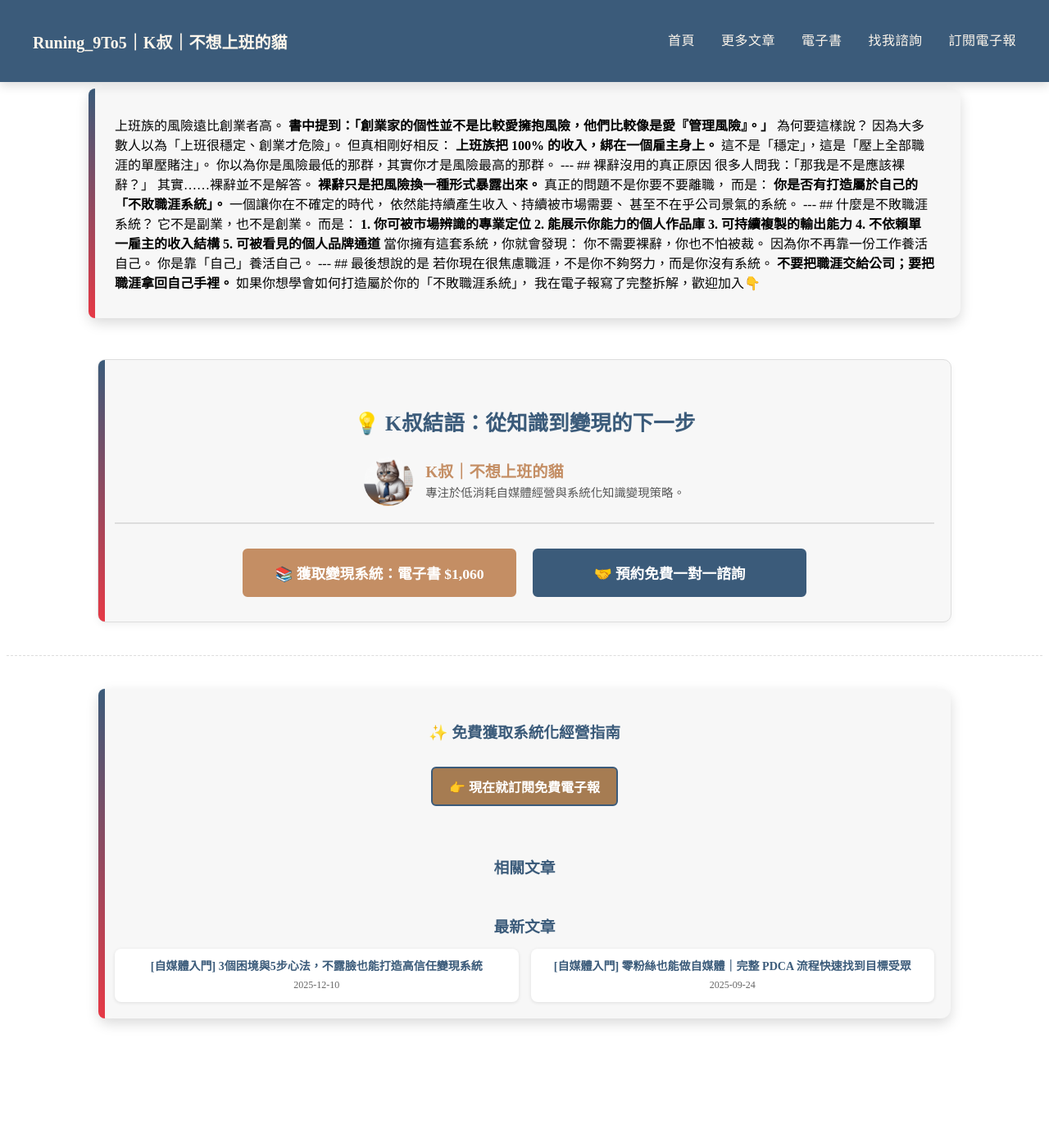
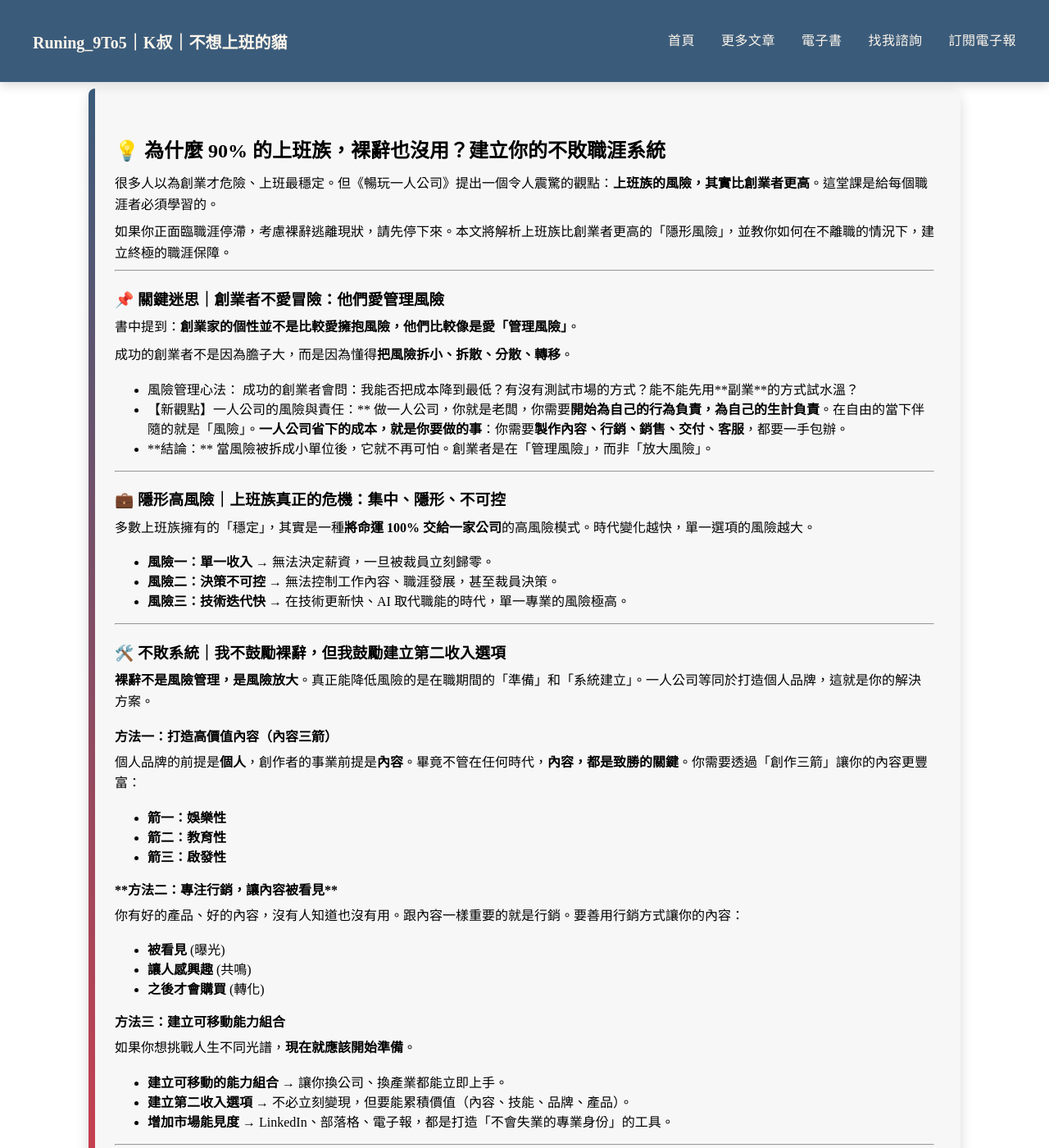
Before and after one commit to KenHAI666/Runing9TO5, a Jekyll site: the page built from _posts/2025-12-11-為什麼 90% 的上班族，裸辭也沒用？建立你的不敗職涯系統.md, in a window 1280 px wide and 1400 px high. Shown: the whole window at 82% size. Built offline with Jekyll 4.4.1, drawn with Linux system fonts in a browser that asks for light colours; some of the changed text lies outside the part shown.

Commit message:
Update 2025-12-11-為什麼 90% 的上班族，裸辭也沒用？建立你的不敗職涯系統.md

```diff
--- a/_posts/2025-12-11-為什麼 90% 的上班族，裸辭也沒用？建立你的不敗職涯系統.md
+++ b/_posts/2025-12-11-為什麼 90% 的上班族，裸辭也沒用？建立你的不敗職涯系統.md
@@ -2,70 +2,73 @@
 layout: default
 title: "[職涯風險] 為什麼 90% 的上班族，裸辭也沒用？建立你的不敗職涯系統"
 date: 2025-12-11
-categories: [自我成長, 職涯成長, 一人公司]
+categories: [自媒體, 職涯發展]
+tags: ['職涯停滯', '裸辭', '一人公司', '職涯保障', '第二收入', '風險管理']
+description: "【職涯焦慮必讀】許多上班族以為裸辭能解決職涯停滯，但為何 90% 的人失敗？本文解析上班族比創業者更高的「隱形風險」，並分享不需離職就能建立「可移動能力」與「第二收入」的 3 個步驟，打造你的不敗職涯系統，實現工作自由。"
 ---
 <section class="card-section" style="background:#f7f7f7;">
-上班族的風險遠比創業者高。
+    <h2>💡 為什麼 90% 的上班族，裸辭也沒用？建立你的不敗職涯系統</h2>
+    <p>很多人以為創業才危險、上班最穩定。但《暢玩一人公司》提出一個令人震驚的觀點：<B>上班族的風險，其實比創業者更高</B>。這堂課是給每個職涯者必須學習的。</p>
+    <p>如果你正面臨職涯停滯，考慮裸辭逃離現狀，請先停下來。本文將解析上班族比創業者更高的「隱形風險」，並教你如何在不離職的情況下，建立終極的職涯保障。</p>
+    <hr>
 
-<B>書中提到：「創業家的個性並不是比較愛擁抱風險，他們比較像是愛『管理風險』。」</B>
+    <h3>📌 關鍵迷思｜創業者不愛冒險：他們愛管理風險</h3>
+    <p>書中提到：<B>創業家的個性並不是比較愛擁抱風險，他們比較像是愛「管理風險」</B>。</p>
+    <p>成功的創業者不是因為膽子大，而是因為懂得<B>把風險拆小、拆散、分散、轉移</B>。</p>
+    <ul>
+        <li>風險管理心法： 成功的創業者會問：我能否把成本降到最低？有沒有測試市場的方式？能不能先用**副業**的方式試水溫？</li>
+        <li>【新觀點】一人公司的風險與責任：** 做一人公司，你就是老闆，你需要<B>開始為自己的行為負責，為自己的生計負責</B>。在自由的當下伴隨的就是「風險」。<B>一人公司省下的成本，就是你要做的事</B>：你需要<B>製作內容、行銷、銷售、交付、客服</B>，都要一手包辦。</li>
+        <li>**結論：** 當風險被拆成小單位後，它就不再可怕。創業者是在「管理風險」，而非「放大風險」。</li>
+    </ul>
+    <hr>
 
-為何要這樣說？
+    <h3>💼 隱形高風險｜上班族真正的危機：集中、隱形、不可控</h3>
+    <p>多數上班族擁有的「穩定」，其實是一種<B>將命運 100% 交給一家公司</B>的高風險模式。時代變化越快，單一選項的風險越大。</p>
+    <ul>
+        <li><B>風險一：單一收入</B> → 無法決定薪資，一旦被裁員立刻歸零。</li>
+        <li><B>風險二：決策不可控</B> → 無法控制工作內容、職涯發展，甚至裁員決策。</li>
+        <li><B>風險三：技術迭代快</B> → 在技術更新快、AI 取代職能的時代，單一專業的風險極高。</li>
+    </ul>
+    <hr>
 
-因為大多數人以為「上班很穩定、創業才危險」。
-但真相剛好相反：
+    <h3>🛠️ 不敗系統｜我不鼓勵裸辭，但我鼓勵建立第二收入選項</h3>
+    <p><B>裸辭不是風險管理，是風險放大</B>。真正能降低風險的是在職期間的「準備」和「系統建立」。一人公司等同於打造個人品牌，這就是你的解決方案。</p>
 
-<B>上班族把 100% 的收入，綁在一個雇主身上。</B>
-這不是「穩定」，這是「壓上全部職涯的單壓賭注」。
+    <h4>方法一：打造高價值內容（內容三箭）</h4>
+    <p>個人品牌的前提是<B>個人</B>，創作者的事業前提是<B>內容</B>。畢竟不管在任何時代，<B>內容，都是致勝的關鍵</B>。你需要透過「創作三箭」讓你的內容更豐富：</p>
+    <ul>
+        <li><B>箭一：娛樂性</B></li>
+        <li><B>箭二：教育性</B></li>
+        <li><B>箭三：啟發性</B></li>
+    </ul>
 
-你以為你是風險最低的那群，其實你才是風險最高的那群。
+    <h4>**方法二：專注行銷，讓內容被看見**</h4>
+    <p>你有好的產品、好的內容，沒有人知道也沒有用。跟內容一樣重要的就是行銷。要善用行銷方式讓你的內容：</p>
+    <ul>
+        <li><B>被看見</B> (曝光)</li>
+        <li><B>讓人感興趣</B> (共鳴)</li>
+        <li><B>之後才會購買</B> (轉化)</li>
+    </ul>
 
----
+    <h4>方法三：建立可移動能力組合</h4>
+    <p>如果你想挑戰人生不同光譜，<B>現在就應該開始準備</B>。</p>
+    <ul>
+        <li><B>建立可移動的能力組合</B> → 讓你換公司、換產業都能立即上手。</li>
+        <li><B>建立第二收入選項</B> → 不必立刻變現，但要能累積價值（內容、技能、品牌、產品）。</li>
+        <li><B>增加市場能見度</B> → LinkedIn、部落格、電子報，都是打造「不會失業的專業身份」的工具。</li>
+    </ul>
+    <hr>
 
-## 裸辭沒用的真正原因
-
-很多人問我：「那我是不是應該裸辭？」
-其實……裸辭並不是解答。
-
-<B>裸辭只是把風險換一種形式暴露出來。</B>
-
-真正的問題不是你要不要離職，
-而是：
-
-<B>你是否有打造屬於自己的「不敗職涯系統」。</B>
-
-一個讓你在不確定的時代，
-依然能持續產生收入、持續被市場需要、
-甚至不在乎公司景氣的系統。
-
----
-
-## 什麼是不敗職涯系統？
-
-它不是副業，也不是創業。
-
-而是：
-
-<B>1. 你可被市場辨識的專業定位
-2. 能展示你能力的個人作品庫
-3. 可持續複製的輸出能力
-4. 不依賴單一雇主的收入結構
-5. 可被看見的個人品牌通道</B>
-
-當你擁有這套系統，你就會發現：
-
-你不需要裸辭，你也不怕被裁。
-因為你不再靠一份工作養活自己。
-
-你是靠「自己」養活自己。
-
----
-
-## 最後想說的是
-
-若你現在很焦慮職涯，不是你不夠努力，而是你沒有系統。
-
-<B>不要把職涯交給公司；要把職涯拿回自己手裡。</B>
-
-如果你想學會如何打造屬於你的「不敗職涯系統」，
-我在電子報寫了完整拆解，歡迎加入👇
+    <h3>🔒 終極保障｜贏回你的職涯掌控權</h3>
+    <p>做一人公司，<B>最終目的是要打造讓人信任的個人品牌</B>，透過打造品牌，創造理想的工作環境及事業。</p>
+    <p>真正的安全感不是來自「穩定的工作」，而是來自「<B>掌控權</B>」。你的最終極職涯保障，來自於你是否：</p>
+    <ul>
+        <li>有替代方案？</li>
+        <li>有可移動能力？</li>
+        <li>有堆疊的資產？</li>
+        <li>有選擇權？</li>
+    </ul>
+    <p class="tag-list">
+        **分類:** 自媒體, 職涯發展 | **標籤:** 職涯停滯, 裸辭, 一人公司, 職涯保障, 第二收入, 風險管理, 上班族風險
+    </p>
 </section>
```
